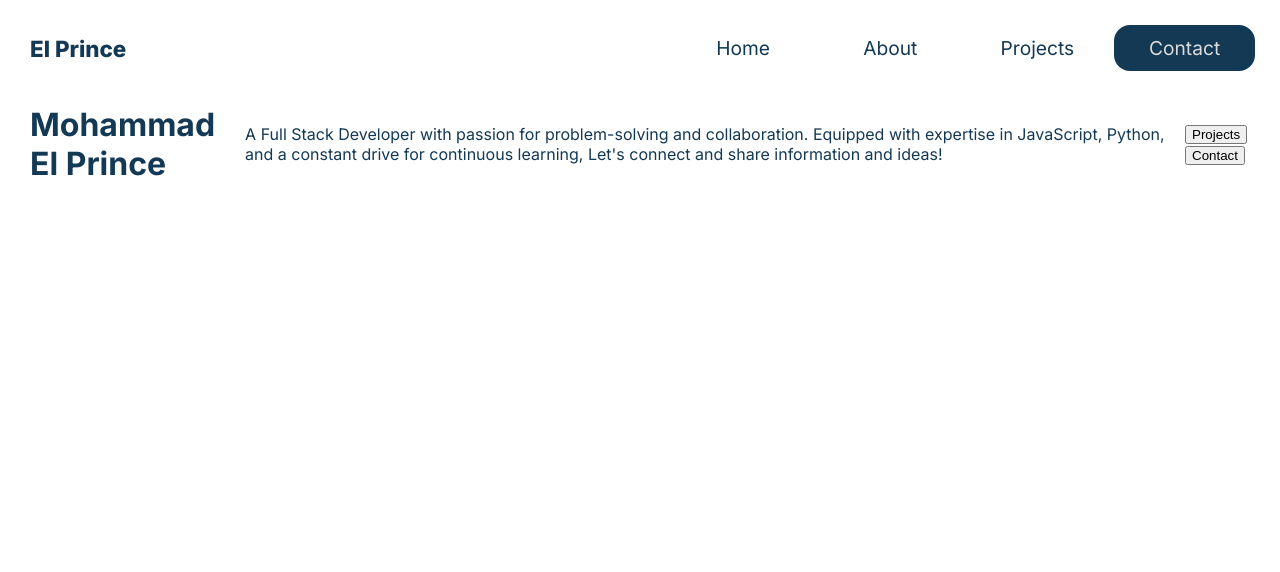
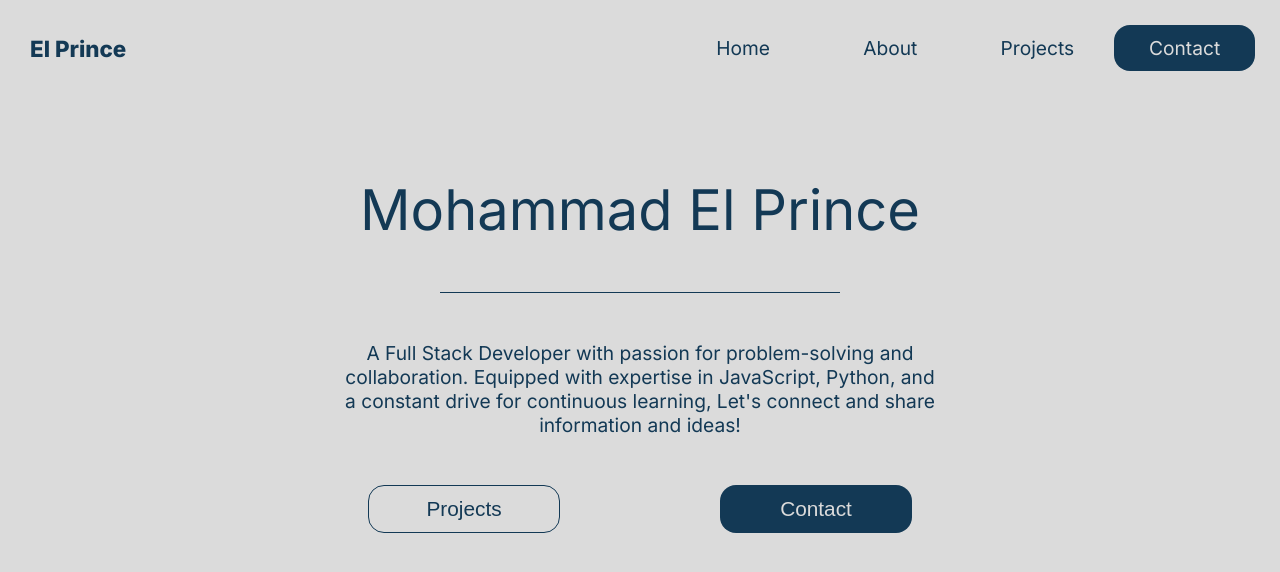
Before and after one commit to elprince-dev/portfolio-simple, a Next.js app: page / in a window 1280 px wide. Shown: the top 572 px of the page. Built offline with nearby package versions, Linux system fonts and the light colour scheme.

Commit message:
Codes the intro section

```diff
--- a/src/app/globals.scss
+++ b/src/app/globals.scss
@@ -8,6 +8,7 @@
 
 html,
 body {
+  background-color: variables.$gainboro;
   max-width: 100vw;
   overflow-x: hidden;
   color: variables.$poseidon;
--- a/src/app/page.module.css
+++ b/src/app/page.module.css
@@ -1,3 +1,4 @@
 .main {
     padding: 20px;
+
 }
--- a/src/components/header/Header.jsx
+++ b/src/components/header/Header.jsx
@@ -4,7 +4,7 @@ const Header = () => {
 
     const links = ["Home", "About", "Projects", "Contact"]
   return (
-    <div className="container">
+    <div className="header">
         <div className="name">
             <h3>El Prince</h3>
         </div>
--- a/src/components/header/header.scss
+++ b/src/components/header/header.scss
@@ -1,5 +1,5 @@
 @use '../../utilities/variables';
-.container {
+.header {
     height: 6rem !important;
     display: flex;
     justify-content: space-between;
--- a/src/components/intro/Intro.jsx
+++ b/src/components/intro/Intro.jsx
@@ -2,7 +2,7 @@ import './intro.scss'
 
 const Intro = () => {
   return (
-    <div className='container'>
+    <div className='intro'>
         <div className="name">
             <h1>Mohammad El Prince</h1>
         </div>
@@ -15,7 +15,7 @@ const Intro = () => {
             </p>
         </div>
 
-        <div className="bottons">
+        <div className="buttons">
             <button>Projects</button>
             <button>Contact</button>
         </div>
--- a/src/components/intro/intro.scss
+++ b/src/components/intro/intro.scss
@@ -1,3 +1,69 @@
-.container {
+@use '../../utilities/variables';
+
+.intro {
     height: calc(100vh - 6rem);
+    display: flex;
+    flex-direction: column;
+    align-items: center;
+    padding-top: 5rem;
+    gap: 3rem;
+    .name {
+        h1 {
+            font-weight: 400;
+            font-size: 3.5rem;
+        }
+    }
+
+    .text {
+        width: 50%;
+        p {
+            font-size: 1.2rem;
+            text-align: center;
+        }
+    }
+
+    .line {
+        height: 0.05rem;
+        background-color: variables.$poseidon;
+        width: 25rem;
+    }
+
+    .buttons {
+        display: flex;
+        justify-content: center;
+        gap: 10rem;
+
+        button {
+            width: 12rem;
+            height: 3rem;
+            border-radius: 1rem;
+            font-size: 1.3rem;
+            border: none;
+            background-color: variables.$poseidon;
+            color: variables.$gainboro;
+            font-weight: lighter;
+            transition: ease-in-out 0.5s;
+            &:hover {
+                background-color: variables.$gainboro;
+                color: variables.$poseidon;
+                border-color: variables.$poseidon;
+                border: solid;
+                border-width: 0.09rem;
+                cursor: pointer;
+            }
+            &:first-child {
+                background-color: variables.$gainboro;
+                color: variables.$poseidon;
+                border-color: variables.$poseidon;
+                border: solid;
+                border-width: 0.09rem;
+                &:hover {
+                    background-color: variables.$poseidon;
+                    color: variables.$gainboro;
+                    border-color: variables.$poseidon
+                }
+            }
+
+        }
+    }
 }
```
